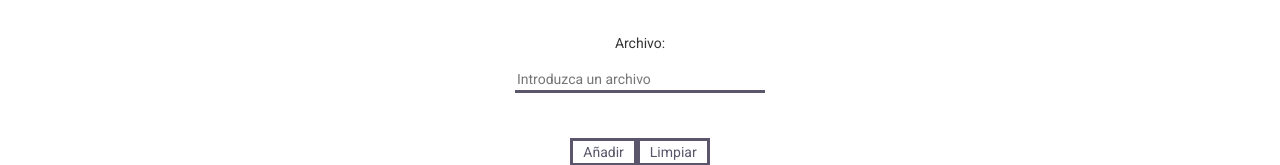
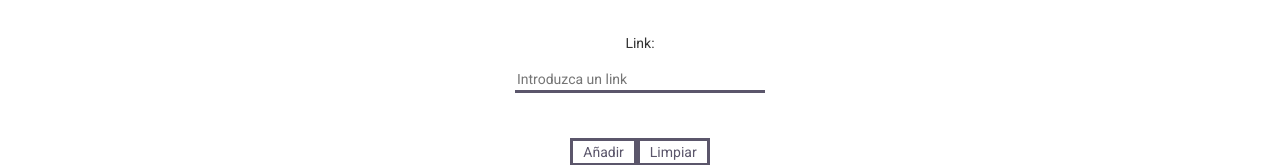
Before and after one commit to Jorgepamp/gestor_portfolios_grupo, an Angular app in the folder app-portfolio/: page /alta in a window 1280 px wide. Shown: the part 364-529 px from the top of the page. Built offline with nearby package versions, Linux system fonts and the light colour scheme.

Commit message:
cambio texto

```diff
--- a/app-portfolio/src/app/alta-ybaja/alta-ybaja.component.ts
+++ b/app-portfolio/src/app/alta-ybaja/alta-ybaja.component.ts
@@ -35,8 +35,8 @@ export class AltaYBajaComponent implements OnInit {
     // this.nombreIntroducido = "Voldemort";
     this.etiqueta_descripcion = "Descripción";
     this.placeholder_descripcion = "Introduzca una descripción";
-    this.etiqueta_archivo = "Archivo";
-    this.placeholder_archivo = "Introduzca un archivo";
+    this.etiqueta_archivo = "Link";
+    this.placeholder_archivo = "Introduzca un link";
   }
   limpiar() {
     this.nombreIntroducido = "";
```
